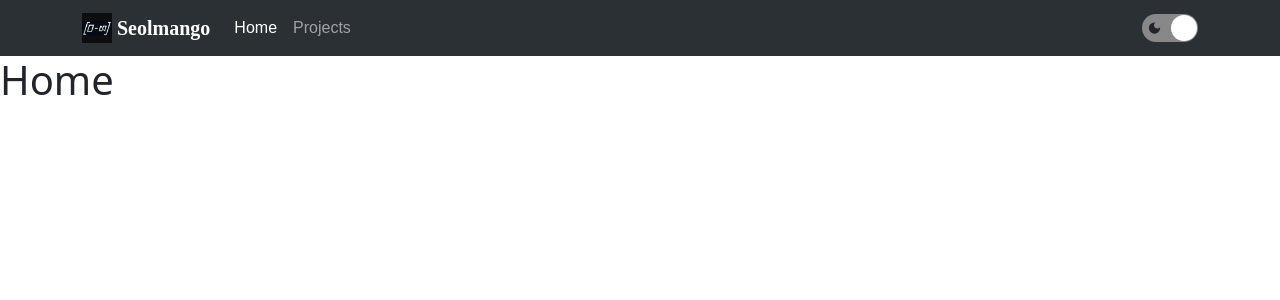
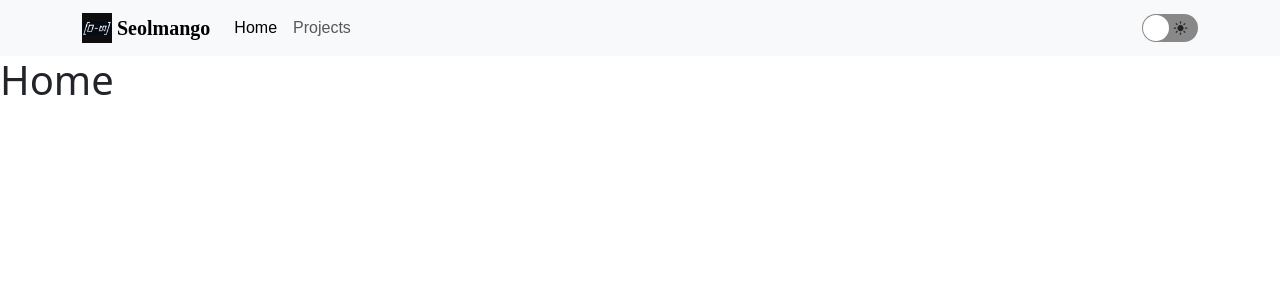
Before and after one commit to seolmango/seolmango.github.io, a React (Create React App) app: page / in a window 1280 px wide. Shown: the top 300 px of the page. Built offline with nearby package versions, Linux system fonts and the light colour scheme; a web font is replaced by a local one.

Commit message:
다크모드 초기 설정 변경

```diff
--- a/src/App.js
+++ b/src/App.js
@@ -11,7 +11,12 @@ const get_user_theme = () => {
     if (user_theme) {
         return user_theme;
     } else {
-        return "dark";
+        if (!window.matchMedia) return "dark";
+        if (window.matchMedia("(prefers-color-scheme: dark)").matches) {
+            return "dark";
+        } else {
+            return "light";
+        }
     }
 }
 export const ThemeContext = createContext(null);
```
